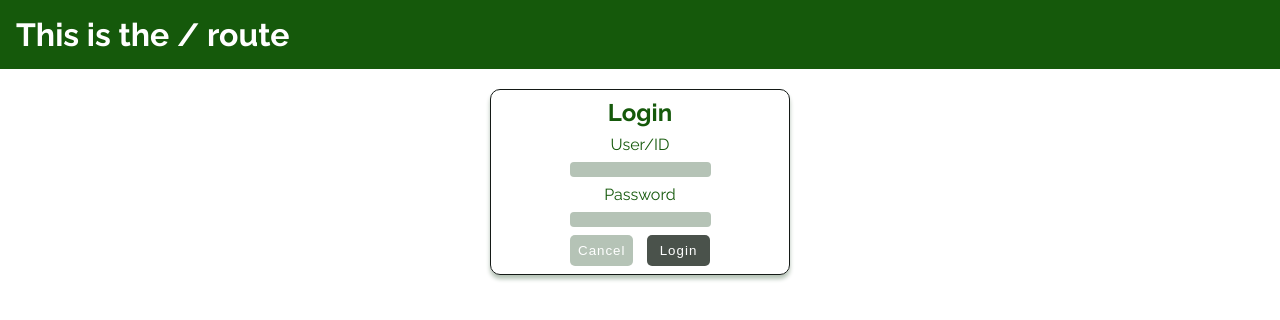
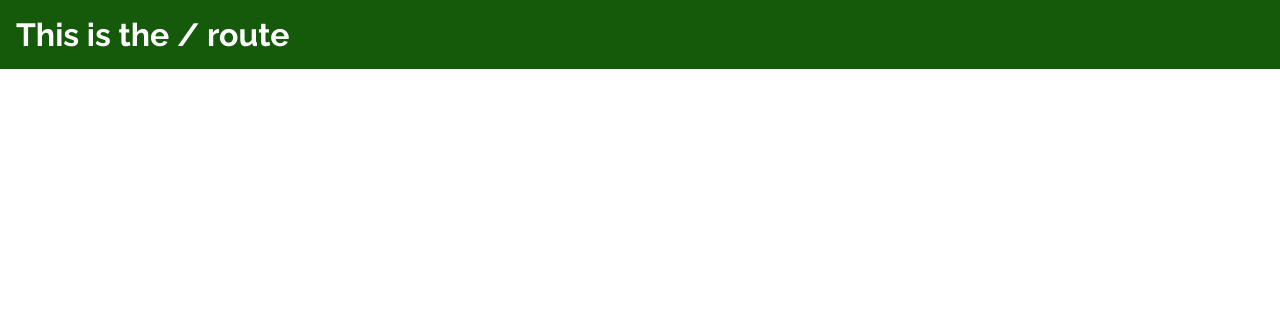
Before and after one commit to Hack-Weekly/emerald-chameleon-chat, a Next.js app in the folder client/: page / in a window 1280 px wide. Shown: the top 320 px of the page. Built offline with nearby package versions, Linux system fonts and the light colour scheme.

Commit message:
fixed folder structure

```diff
--- a/client/app/page.tsx
+++ b/client/app/page.tsx
@@ -1,4 +1,3 @@
-import LoginForm from 'app/LoginPage/LoginForm'
 import styles from '@styles/App.module.scss'
 
 export default function Index() {
@@ -7,9 +6,6 @@ export default function Index() {
       <div className={styles.header}>
         <h1 className={styles.h1}> This is the / route</h1>
       </div>
-      <div>
-        <LoginForm />
-      </div>
     </div>
   )
 }
--- a/client/app/LoginPage/LoginForm.tsx
+++ b/client/components/Login/LoginForm.tsx
@@ -1,7 +1,7 @@
 'use client'
 import { useState } from 'react'
 // import { useRouter } from 'next/router'
-import styles from '@styles/App.module.scss'
+import styles from './Login.module.scss'
 
 type LoginValues = {
   user: string,
--- a/client/styles/App.module.scss
+++ b/client/styles/App.module.scss
@@ -1,5 +1,4 @@
 @use "variables.module.scss" as variables;
-@use 'login.scss';
 
 .header {
     background-color: variables.$primary-dark;
```
Also changed, not shown: client/components/Login/Login.module.scss (renamed from client/styles/login.scss).
